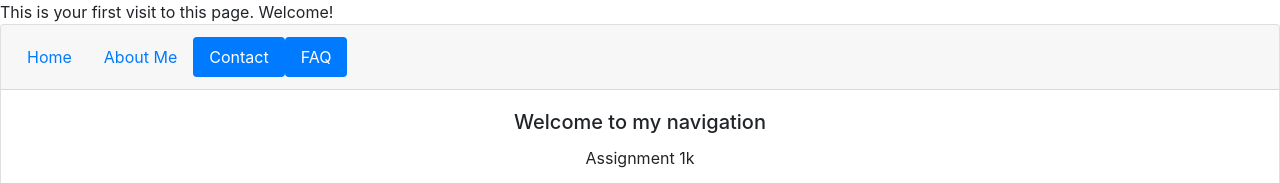
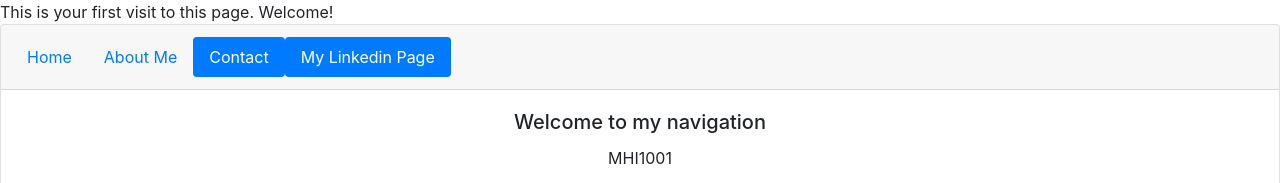
Before and after one commit to soniaheer/uoftweb, a plain HTML site: page index.html in a window 1280 px wide. Shown: the top 183 px of the page. Drawn offline with nearby package versions, Linux system fonts and the light colour scheme.

Commit message:
Update index.html

```diff
--- a/index.html
+++ b/index.html
@@ -98,13 +98,13 @@
 		        <a class="nav-link active" href="contact.html">Contact</a>
 		      </li>
 		      <li class="nav-item">
-		        <a class="nav-link active" href="faq.html">FAQ</a>
+		        <a class="nav-link active" href="linkedin.html">My Linkedin Page</a>
 		      </li>
 		    </ul>
 		  </div>
 		  <div class="card-body">
 		    <h5 class="card-title">Welcome to my navigation</h5>
-		    <p class="card-text">Assignment 1k</p>
+		    <p class="card-text">MHI1001</p>
 		    <a href="#" class="btn btn-primary">Go somewhere</a>
 		  </div>
 
```
